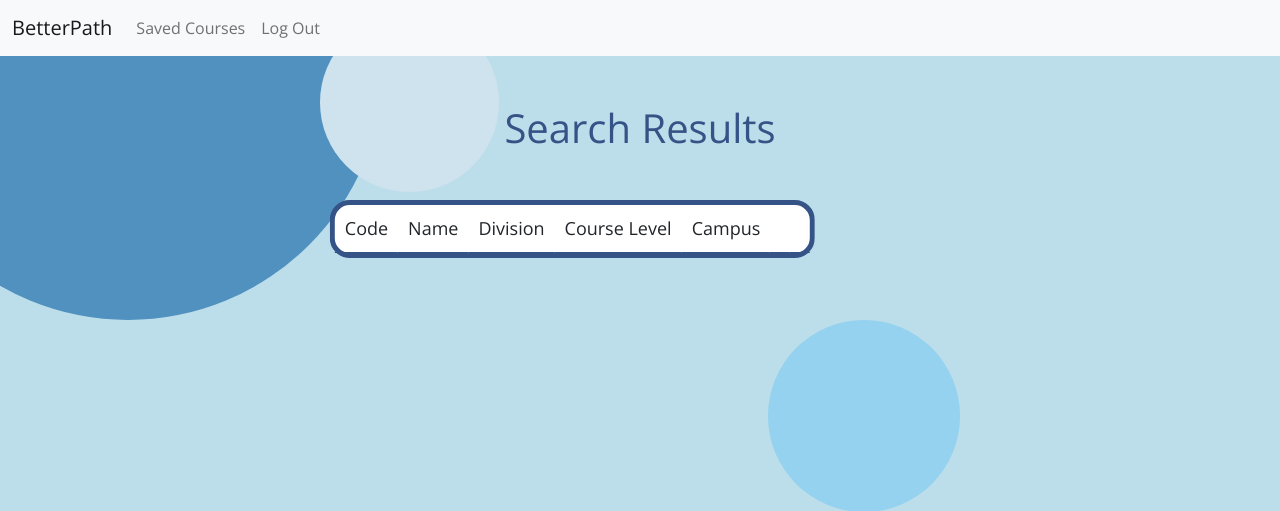
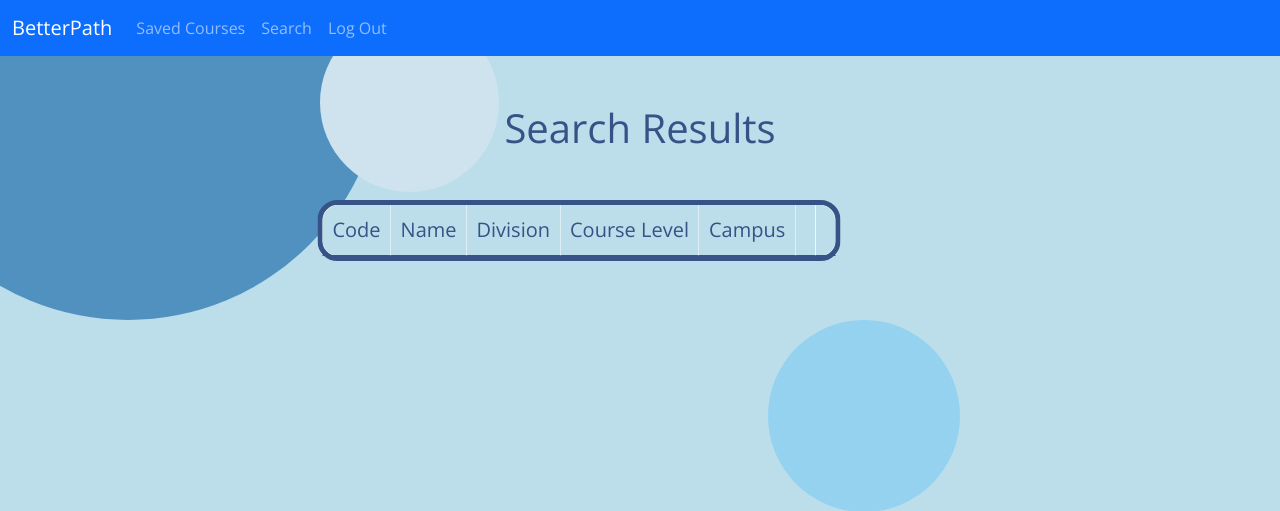
Before and after one commit to ECE444-2021Fall/project1-education-pathways-group-6-tensiletech, a Flask app: template app/templates/searchresults.html in a window 1280 px wide. Shown: the top 511 px of the page. Run offline with Flask 2, Linux system fonts and the light colour scheme; the template is opened without the code that fills it, so the values that code supplies are empty; parts of the project's set-up code (start-up, migrations or seed data) failed here and were passed over.

Commit message:
added search to navbar and made results table sticky

```diff
--- a/app/static/styles/results.css
+++ b/app/static/styles/results.css
@@ -1,6 +1,6 @@
 h1 {
     text-align: center;
-    color: 355386;
+    color: #355386;
     top: 15vh;
 }
 
@@ -13,10 +13,17 @@ table.centre {
 
 .heading {
     font: bolder;
-    font-size: large;
+    align-items: center;
+    font-weight: 1500;
+    font-size: 20px;
     text-align: center;
     font-family: 'Open Sans';
+    color:#355386;
+    top: 0;
+    z-index: 20;
+    background-color: #bcddea;
     position: sticky;
+    height: 5vh;
 }
 
 th, td {
@@ -77,6 +84,12 @@ table.table tbody td {
 
 }
 
+tr:first-child td:first-child { border-top-left-radius: 16px; }
+tr:first-child td:first-child { border-bottom-left-radius: 16px; }
+tr:first-child td:last-child { border-top-right-radius: 16px; }
+tr:first-child td:last-child { border-bottom-right-radius: 16px; }
+
+
 .row {
     padding-right: 0px;
     margin-right: 0px;
--- a/app/templates/macros.html
+++ b/app/templates/macros.html
@@ -1,5 +1,5 @@
 {% macro navbar(page) -%}
- <nav class="navbar navbar-expand-lg navbar-light bg-light">
+ <nav class="navbar navbar-expand-lg navbar-dark bg-primary">
      <div class="container-fluid">
          <a class="navbar-brand" href="/">BetterPath</a>
          <button class="navbar-toggler" type="button" data-bs-toggle="collapse" data-bs-target="#navbarSupportedContent" aria-controls="navbarSupportedContent" aria-expanded="false" aria-label="Toggle navigation">
@@ -11,6 +11,9 @@
                      <a class="nav-link" href="TODO">Saved Courses</a>
                  </li>
                  <li class="nav-item">
+                    <a class="nav-link" href="/">Search</a>
+                 </li>
+                 <li class="nav-item">
                      <a class="nav-link" href="{{ url_for('users.logout') }}">Log Out</a>
                  </li>
              </ul>
--- a/app/templates/search.html
+++ b/app/templates/search.html
@@ -11,7 +11,6 @@
 {% block main %}
 {{ macros.navbar('search') }}
 <div class="search-form">
-
     {% from "_formhelpers.html" import render_searchtextfield, filter_render_field%}
     <form method="post">
         <div class="middle-search">
```
